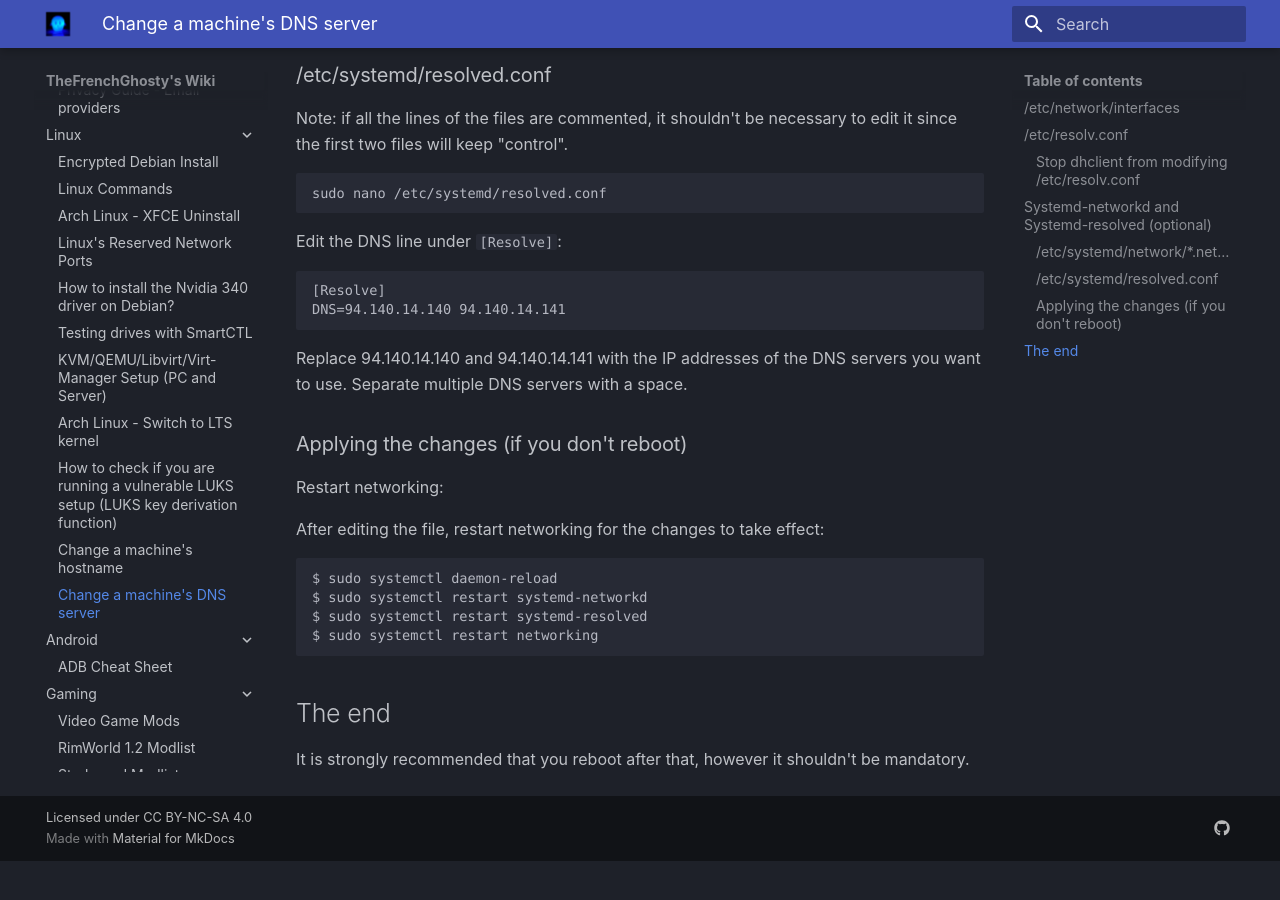
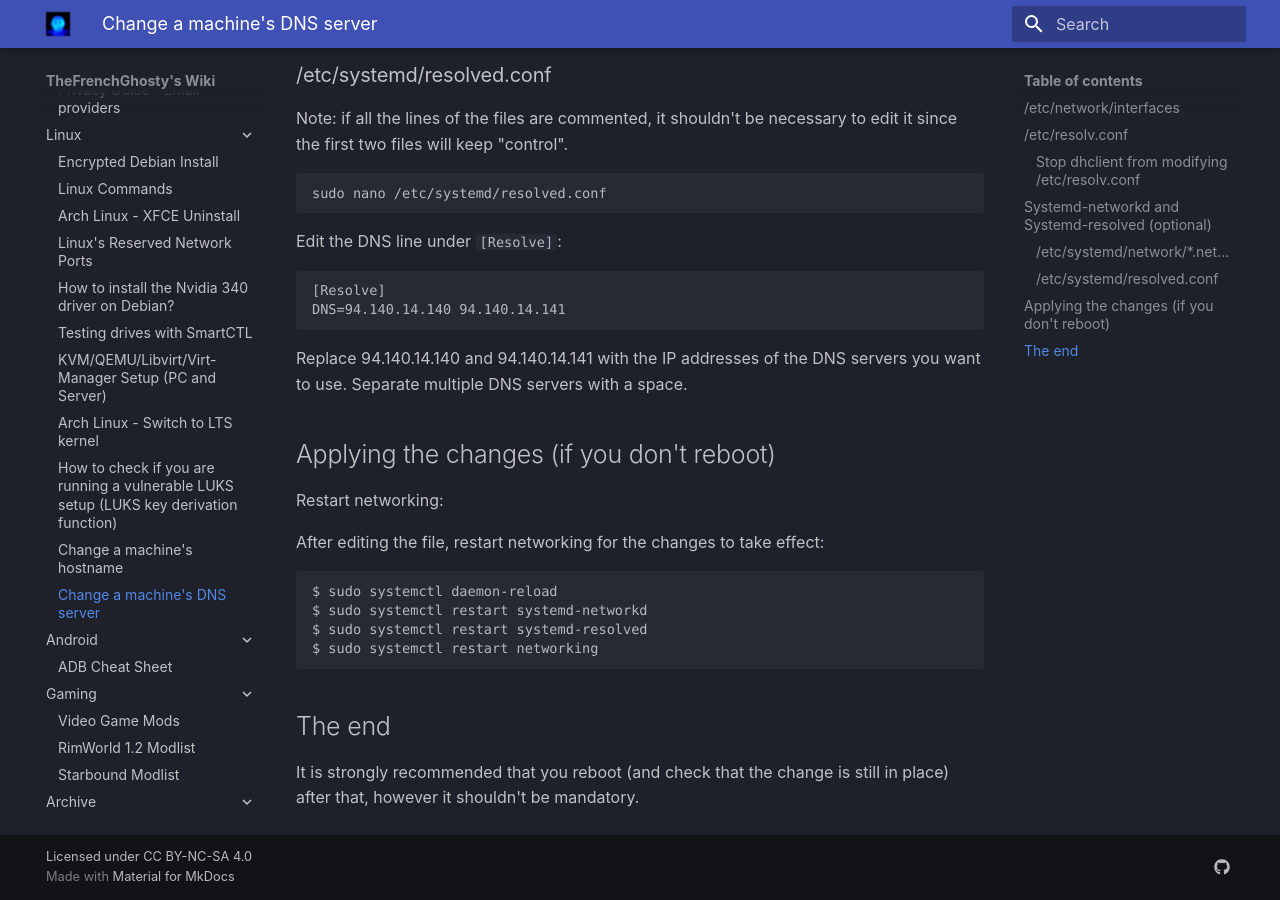
Before and after one commit to TheFrenchGhosty/wiki.thefrenchghosty.me, an MkDocs documentation site: the page built from docs/linux/linux-change-dns.md, in a window 1280 px wide and 900 px high, scrolled down 1932 px. Built offline with MkDocs 1.6.1 and Material for MkDocs 9.7.7, drawn with Linux system fonts in a browser that asks for light colours; before the commit the page ends 2793 px from its top, so only the background shows below that.

```diff
--- a/docs/linux/linux-change-dns.md
+++ b/docs/linux/linux-change-dns.md
@@ -93,7 +93,7 @@ DNS=94.140.14.140 94.140.14.141
 Replace 94.140.14.140 and 94.140.14.141 with the IP addresses of the DNS servers you want to use. Separate multiple DNS servers with a space.
 
 
-## Applying the changes (if you don't reboot)
+# Applying the changes (if you don't reboot)
 
 Restart networking:
 
@@ -109,4 +109,4 @@ $ sudo systemctl restart networking
 
 # The end
 
-It is strongly recommended that you reboot after that, however it shouldn't be mandatory.
+It is strongly recommended that you reboot (and check that the change is still in place) after that, however it shouldn't be mandatory.
```
